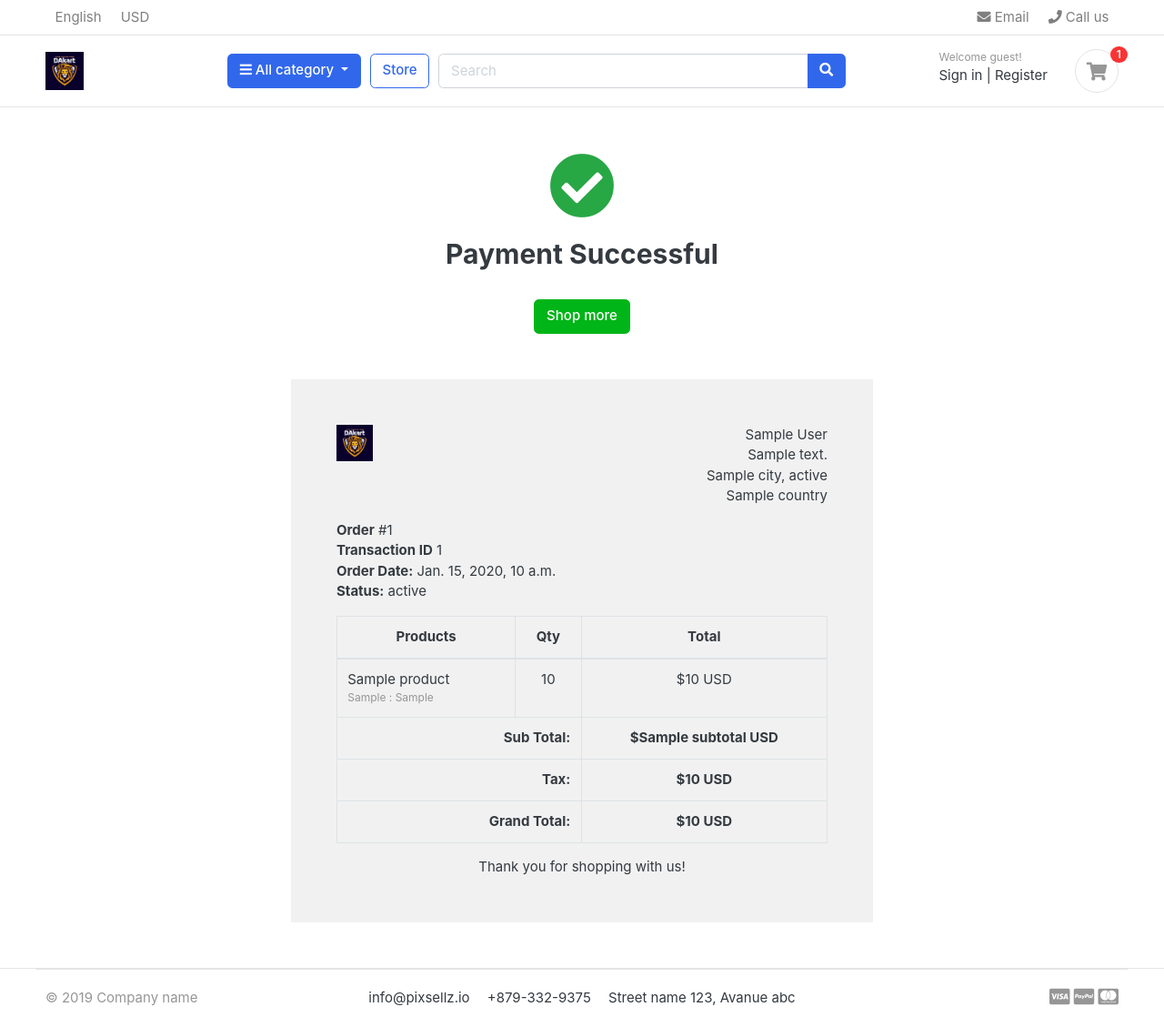
After one commit to kiruvino/E-Commerce-app, a Django app: template templates/order_complete.html in a window 1280 px wide. The commit adds this page. Shown: the whole page at 91% size. Run offline with Django 3.2, Linux system fonts and the light colour scheme; the template is opened without the code that fills it: most values are stand-ins (such as "Sample title", 1, 10 or a date in 2020); some libraries are stand-ins or nearby versions; some web fonts are replaced.

Commit message:
order completion

```diff
--- a/order/urls.py
+++ b/order/urls.py
@@ -6,5 +6,6 @@ urlpatterns = [
 
     path('place_order',views.place_order,name='place_order'),
     path('payments/', views.payments, name='payments'),
+    path('order_complete/', views.order_complete, name='order_complete'),
 
 ]
--- /dev/null
+++ b/templates/order_complete.html
@@ -0,0 +1,114 @@
+{% extends 'base.html' %}
+{% load static %}
+
+{% block content %}
+
+<div class="container" style="margin-top: 50px;">
+    <center><i class="fas fa-check-circle" style="font-size: 72px;margin-bottom: 20px;color: #28A745;"></i></center>
+    <h2 class="text-center">Payment Successful</h2>
+	<br>
+	<div class="text-center">
+		<a href="{% url 'store' %}" class="btn btn-success">Shop more</a>
+	</div>
+</div>
+
+<div class="container" style="margin: 0 auto;width: 50%;padding: 50px;background: #f1f1f1;margin-top: 50px;margin-bottom: 50px;">
+    <div class="row invoice row-printable">
+        <div class="col-md-12">
+            <!-- col-lg-12 start here -->
+            <div class="panel panel-default plain" id="dash_0">
+                <!-- Start .panel -->
+                <div class="panel-body p30">
+                    <div class="row">
+                        <!-- Start .row -->
+                        <div class="col-lg-6">
+                            <!-- col-lg-6 start here -->
+                            <div class="invoice-logo"><img src="{% static '/images/logo.png' %}" alt="Invoice logo" style="max-height: 40px;"></div>
+                        </div>
+                        <!-- col-lg-6 end here -->
+                        <div class="col-lg-6">
+                            <!-- col-lg-6 start here -->
+                            <div class="invoice-from">
+                                <ul class="list-unstyled text-right">
+                                    <li>{{order.full_name}}</li>
+                                    <li>{{order.full_address}}</li>
+                                    <li>{{order.city}}, {{order.state}}</li>
+                                    <li>{{order.country}}</li>
+                                </ul>
+                            </div>
+                        </div>
+                        <!-- col-lg-6 end here -->
+                        <div class="col-lg-12">
+                            <!-- col-lg-12 start here -->
+                            <div class="invoice-details mt25">
+                                <div class="well">
+                                    <ul class="list-unstyled mb0">
+                                        <li><strong>Order</strong> #{{order_number}}</li>
+                                        <li><strong>Transaction ID</strong> {{transID}}</li>
+                                        <li><strong>Order Date:</strong> {{order.created_at}}</li>
+                                        <li><strong>Status:</strong> {{payment.status}}</li>
+                                    </ul>
+                                </div>
+                            </div>
+
+                            <div class="invoice-items">
+                                <div class="table-responsive" style="overflow: hidden; outline: none;" tabindex="0">
+                                    <table class="table table-bordered">
+                                        <thead>
+                                            <tr>
+                                                <th class="per70 text-center">Products</th>
+                                                <th class="per5 text-center">Qty</th>
+                                                <th class="per25 text-center">Total</th>
+                                            </tr>
+                                        </thead>
+                                        <tbody>
+                                          {% for item in order_products %}
+                                            <tr>
+                                                <td>{{item.product.product_name}}
+                                                  <p class="text-muted small">
+                                          					{% if item.variations.all %}
+                                          						{% for i in item.variations.all %}
+                                          							{{ i.variation_category | capfirst }} : {{ i.variation_value | capfirst }} <br>
+                                          						{% endfor %}
+                                          					{% endif %}
+                                          				</p>
+                                                </td>
+                                                <td class="text-center">{{item.quantity}}</td>
+                                                <td class="text-center">${{item.product_price}} USD</td>
+                                            </tr>
+                                          {% endfor %}
+                                        </tbody>
+                                        <tfoot>
+                                            <tr>
+                                                <th colspan="2" class="text-right">Sub Total:</th>
+                                                <th class="text-center">${{subtotal}} USD</th>
+                                            </tr>
+                                            <tr>
+                                                <th colspan="2" class="text-right">Tax:</th>
+                                                <th class="text-center">${{order.tax}} USD</th>
+                                            </tr>
+
+                                            <tr>
+                                                <th colspan="2" class="text-right">Grand Total:</th>
+                                                <th class="text-center">${{order.order_total}} USD</th>
+                                            </tr>
+                                        </tfoot>
+                                    </table>
+                                </div>
+                            </div>
+                            <div class="invoice-footer mt25">
+                                <p class="text-center">Thank you for shopping with us!</p>
+                            </div>
+                        </div>
+                        <!-- col-lg-12 end here -->
+                    </div>
+                    <!-- End .row -->
+                </div>
+            </div>
+            <!-- End .panel -->
+        </div>
+        <!-- col-lg-12 end here -->
+    </div>
+    </div>
+
+{% endblock %}
--- a/templates/payments.html
+++ b/templates/payments.html
@@ -151,6 +151,7 @@ var amount = "{{ grand_total }}"
 var url = "{% url 'payments' %}"
 var orderID = "{{ order.order_number }}"
 var payment_method = 'PayPal'
+var redirect_url = "{% url 'order_complete' %}"
 
 paypal.Buttons({
 
@@ -194,6 +195,9 @@ paypal.Buttons({
 				 }
 
 				 )
+				}).then(response => response.json())
+				.then(data => {
+					window.location.href = redirect_url + '?order_number='+data.order_number+'&payment_id='+data.transID
 				})
 			}
 
```
Also changed, not shown: carts/views.py (+10 -6 lines), order/views.py (+70 -3 lines), templates/order_received.html (added, +8 -0 lines).
